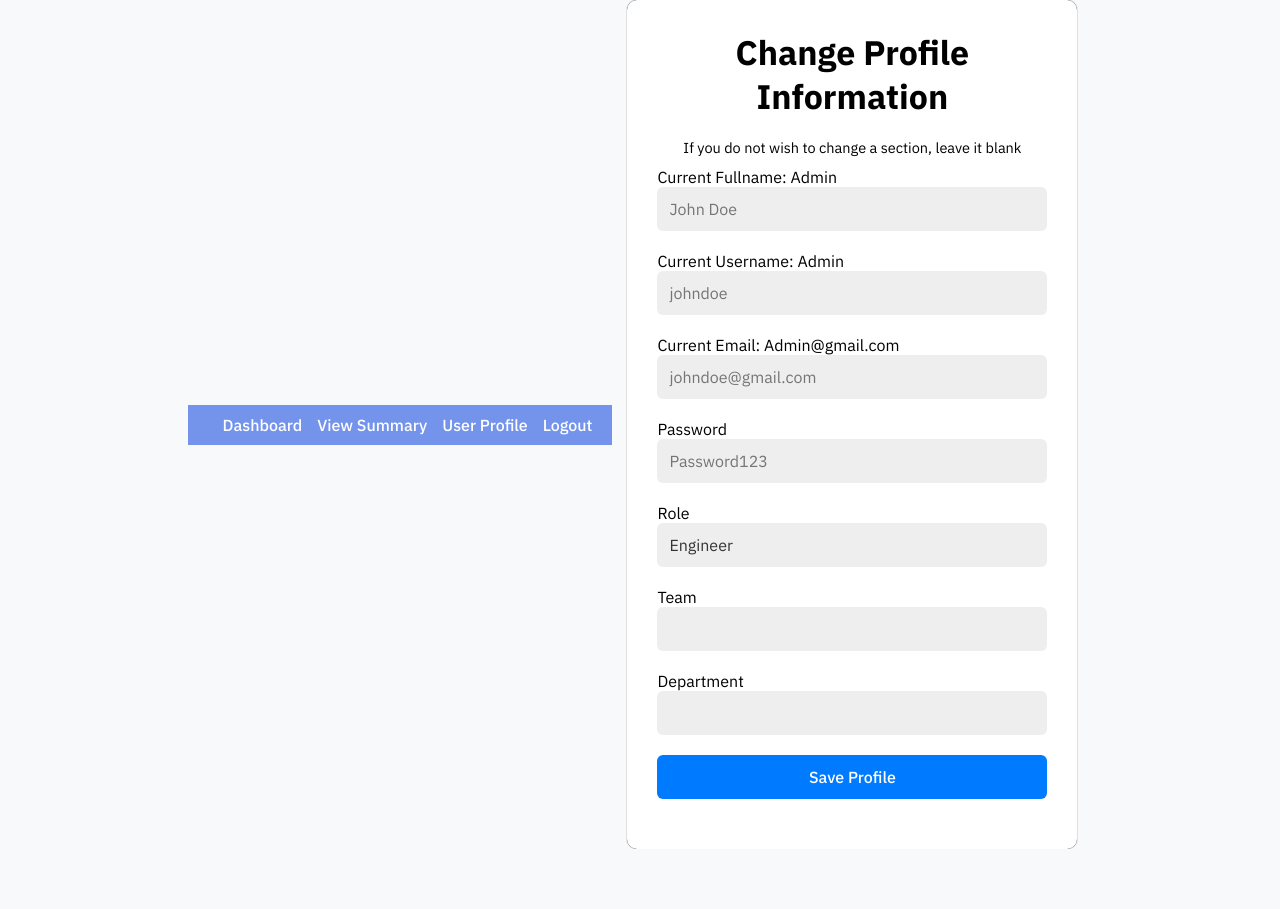
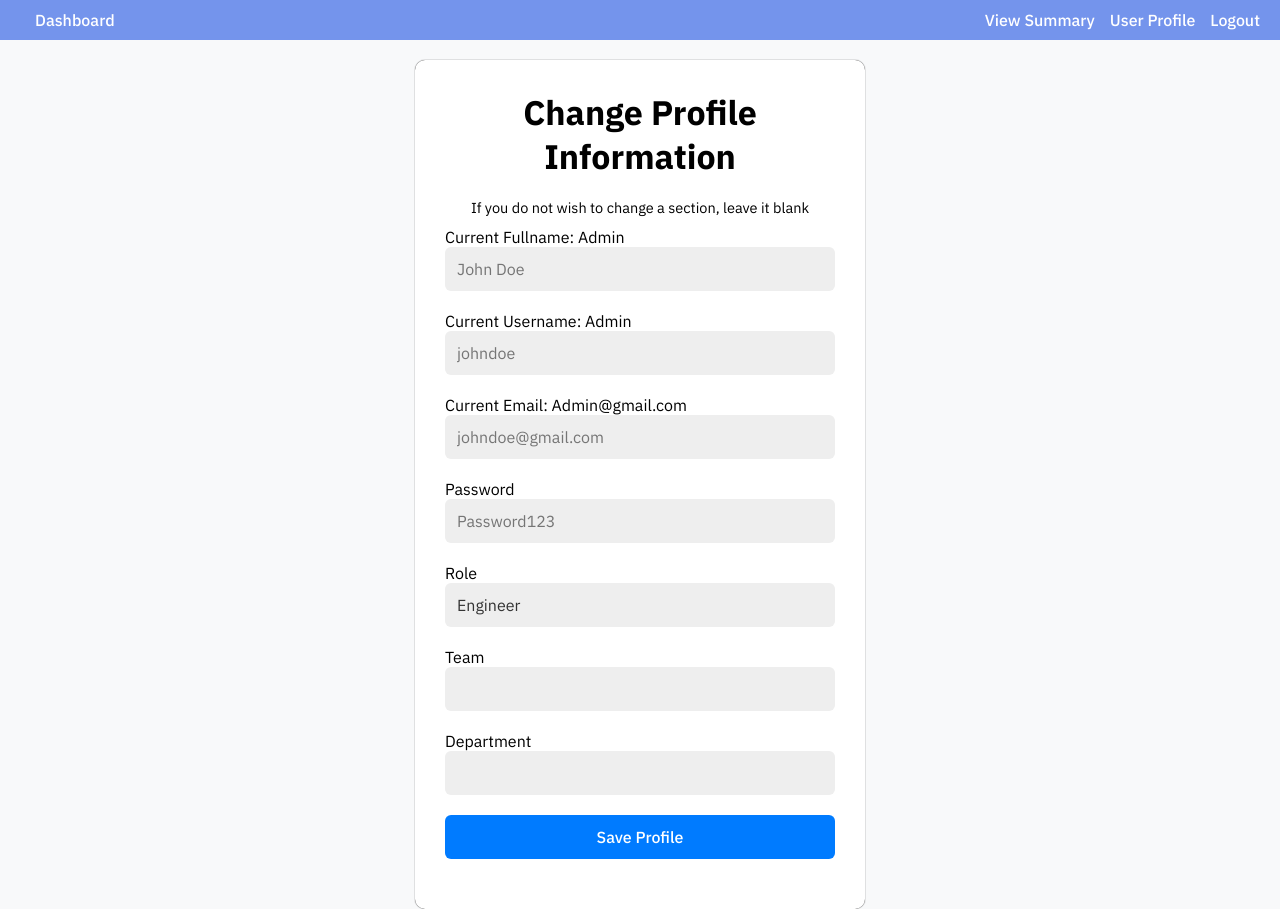
Before and after one commit to dyokox/Sky_HealthCheck, a Django app: page /profile in a window 1280 px wide. Before the commit the page ends 849 px from the top, so only its background shows below. Run offline with Django 5.2, Linux system fonts and the light colour scheme; a user stored in the database is signed in.

Commit message:
Update style.css
Fixed the navbar position

```diff
--- a/SD/SDGC/static/style.css
+++ b/SD/SDGC/static/style.css
@@ -9,11 +9,16 @@
 }
 
 body {
+    margin: 0;
+    background: #f8f9fa;
+}
+
+.page-content {
     display: flex;
     justify-content: center;
     align-items: center;
-    min-height: 100vh;
-    background: #f8f9fa;
+    min-height: calc(100vh - 60px);
+    padding-top: 20px;
 }
 
 .container {
```
